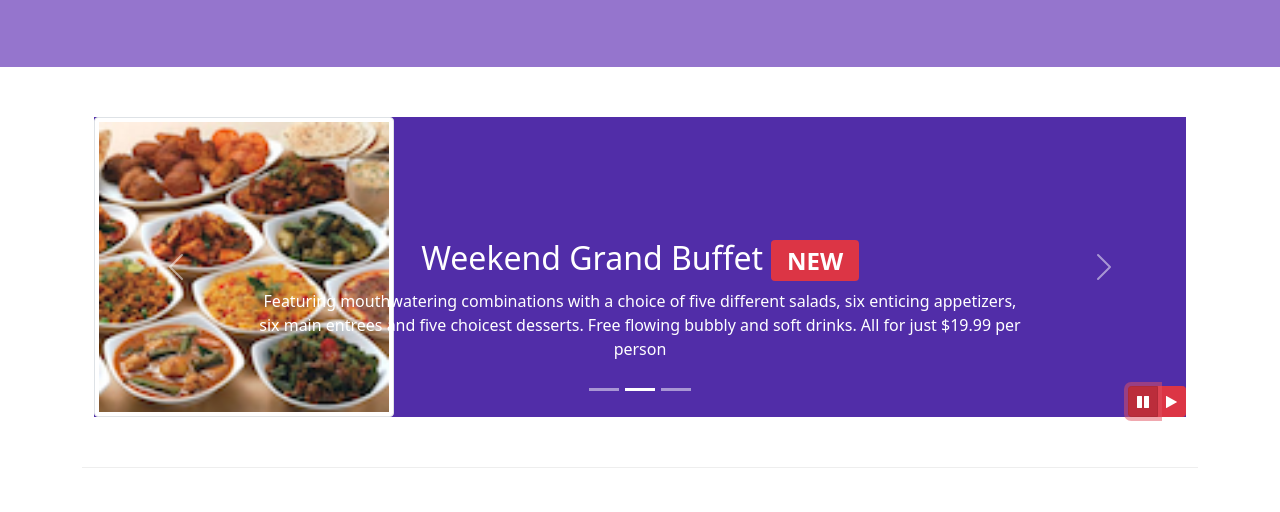
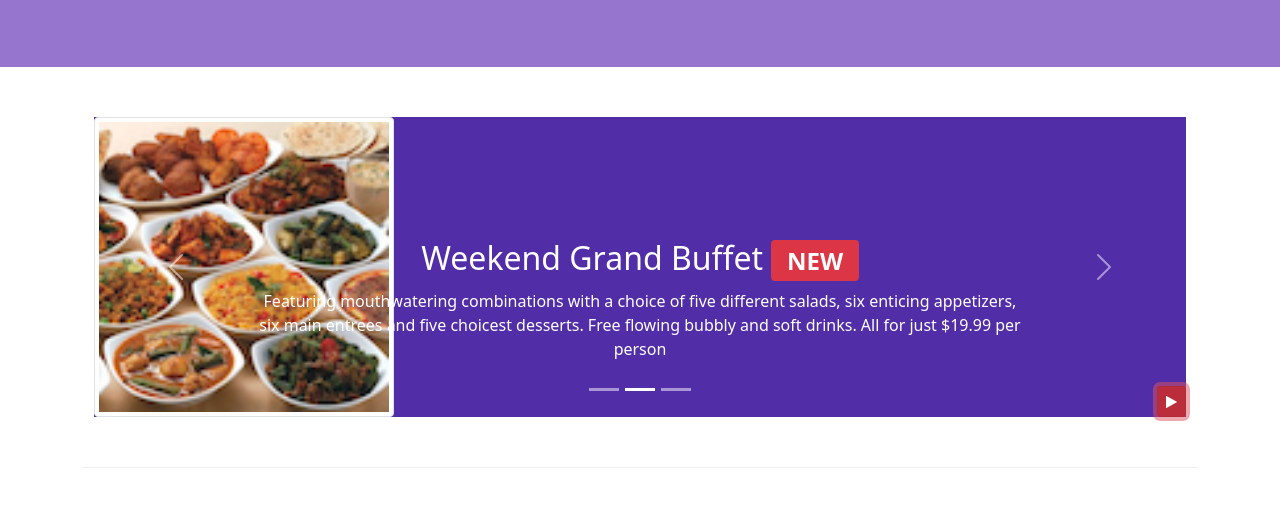
Before and after one commit to adamabljd/Getting_started_with_bootstrap, a website: page index.html in a window 1280 px wide. Both pictures are taken after a click on the button 1143 px from the left and 689 px from the top of the page. Shown: the part 288-800 px from the top of the page. Drawn offline with nearby package versions, Linux system fonts and the light colour scheme.

Commit message:
More Bootstrap JQuery

```diff
--- a/index.html
+++ b/index.html
@@ -201,14 +201,11 @@
                     <a class="carousel-control-next" href="#mycarousel" role="button" data-bs-slide="next">
                         <span class="carousel-control-next-icon"></span>
                     </a>
-                    <div class="btn-group" id="carouselButton">
-                        <button class="btn btn-danger btn-sm" id="carousel-pause">
-                            <span class="fa fa-pause"></span>
-                        </button>
-                        <button class="btn btn-danger btn-sm" id="carousel-play">
-                            <span class="fa fa-play"></span>
-                        </button>
-                    </div>
+
+                    <button class="btn btn-danger btn-sm" id="carouselButton">
+                        <span id="carousel-button-icon" class="fa fa-pause"></span>
+                    </button>
+
                 </div>
             </div>
         </div>
@@ -309,16 +306,16 @@
     <script src="node_modules/popper.js/dist/umd/popper.min.js"></script>
     <script src="node_modules/bootstrap/dist/js/bootstrap.min.js"></script>
     <script>
-        $(document).ready(function() {
-            $("#mycarousel").carousel({
-                interval: 2000
-            });
-            $("#carousel-pause").click(function() {
+        $("#carouselButton").click(function() {
+            if ($("#carouselButton").children("span").hasClass('fa-pause')) {
                 $("#mycarousel").carousel('pause');
-            });
-            $("#carousel-play").click(function() {
+                $("#carouselButton").children("span").removeClass('fa-pause');
+                $("#carouselButton").children("span").addClass('fa-play');
+            } else if ($("#carouselButton").children("span").hasClass('fa-play')) {
                 $("#mycarousel").carousel('cycle');
-            });
+                $("#carouselButton").children("span").removeClass('fa-play');
+                $("#carouselButton").children("span").addClass('fa-pause');
+            }
         });
     </script>
 
```
